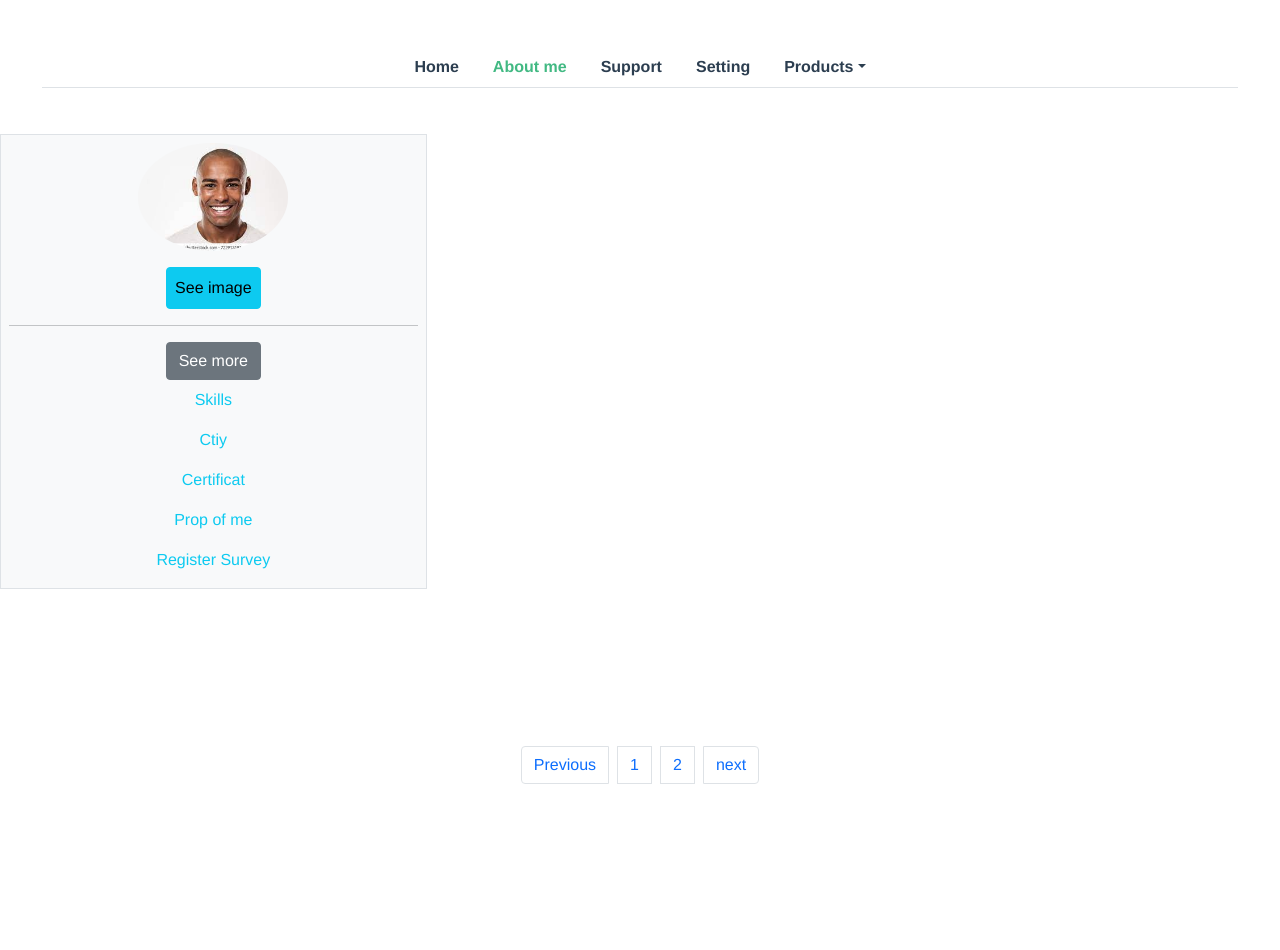
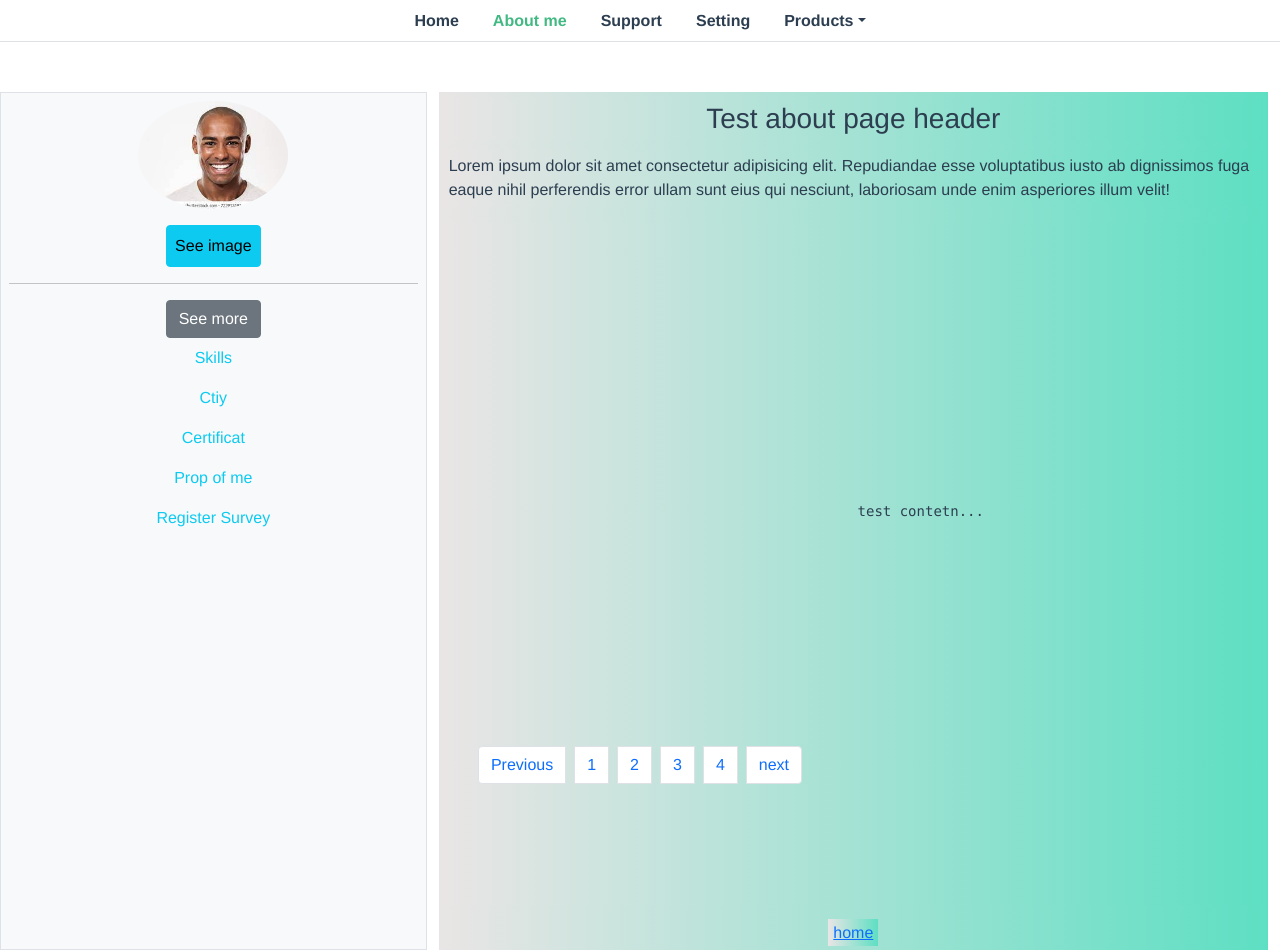
Before and after one commit to rahimeinollahi/Simple-project5, a Vue app: page /about in a window 1280 px wide. Before the commit the page ends 800 px from the top, so only its background shows below. Built offline with nearby package versions, Linux system fonts and the light colour scheme.

Commit message:
abour page is done

```diff
--- a/src/components/AboutPagination.vue
+++ b/src/components/AboutPagination.vue
@@ -15,8 +15,10 @@
             return{
                 pgnItems:[
                     {id:1, pagName:'Previous',pgnRoute:"/about"},
-                    {id:1, pagName:'1',pgnRoute:"/about/aboutpage1"},
-                    {id:1, pagName:'2',pgnRoute:"/about/aboutpage2"},
+                    {id:1, pagName:'1',pgnRoute:"/about/skills"},
+                    {id:1, pagName:'2',pgnRoute:"/about/city"},
+                    {id:1, pagName:'3',pgnRoute:"/about/registeruser"},
+                    {id:1, pagName:'4',pgnRoute:"/about/propofme"},
                     {id:4, pagName:'next',pgnRoute:"/about"},
                 ]
             }
--- a/src/components/MainNavbar.vue
+++ b/src/components/MainNavbar.vue
@@ -1,6 +1,6 @@
 <template>
     <div class="container-fluid mt-3">
-        <ul class="nav nav-tabs justify-content-center">
+        <ul class="nav nav-tabs justify-content-center fixed-top">
             <div  v-for="item in navbarItems" :key="item.id">
                 <li class="nav-item" v-if="item.id!=5">
                     <router-link class="nav-link" :to="item.routePath">{{item.routeName}}</router-link>
--- a/src/router/index.js
+++ b/src/router/index.js
@@ -13,6 +13,11 @@
     meta:{transition:'ts-about'},
     component: () => import(/* webpackChunkName: "about" */ '../views/About.vue'),
     children:[
+      {
+        path:'',
+        component: () => import(/* webpackChunkName: "DefaultAbout" */ '../views/DefaultAbout.vue'),
+        meta:'ts-fade'
+      },
       {
         path: 'aboutpage1',
         name: 'Aboutpage1',
--- a/src/views/About.vue
+++ b/src/views/About.vue
@@ -21,7 +21,11 @@
 
         </div>
           <div class="col-md-8">
-               <router-view />
+               <router-view  v-slot="{Component, route}">
+                 <transition :name="route.meta.transition ">
+                   <component :is="Component" />
+                 </transition>
+               </router-view>
           </div>
       </div>
       <about-pagination  class="fixed-bottom"/>
@@ -58,3 +62,14 @@
 
 }
 </script>
+<style lang="scss" scoped>
+.ts-fade-enter-active,
+.ts-fade-enter-active{
+  transition: all 0.3s ease-out;
+}
+.ts-fade-enter-from,
+.ts-fade-leaveto{
+  opacity: 0;
+  // transform: scale(3)
+}
+</style>
--- /dev/null
+++ b/src/views/DefaultAbout.vue
@@ -0,0 +1,54 @@
+<template>
+    <div>
+        <h3 id="abouthome">Test about page header</h3>
+        <p class="text-start">Lorem ipsum dolor sit amet consectetur adipisicing elit. Repudiandae esse voluptatibus iusto ab dignissimos fuga eaque nihil perferendis error ullam sunt eius qui nesciunt, laboriosam unde enim asperiores illum velit!</p>
+
+        <pre>
+
+
+
+
+
+
+
+
+
+
+
+
+
+                test contetn...
+
+
+
+
+
+
+
+
+
+
+
+
+
+
+
+
+
+        </pre>
+        <a href="#abouthome">home</a>
+    </div>
+</template>
+
+<script>
+    export default {
+
+    }
+</script>
+
+<style lang="scss" scoped>
+*{
+    background: linear-gradient(to right,rgb(233, 229, 229),rgb(94, 223, 195));
+    padding: 5px;
+}
+</style>
```
